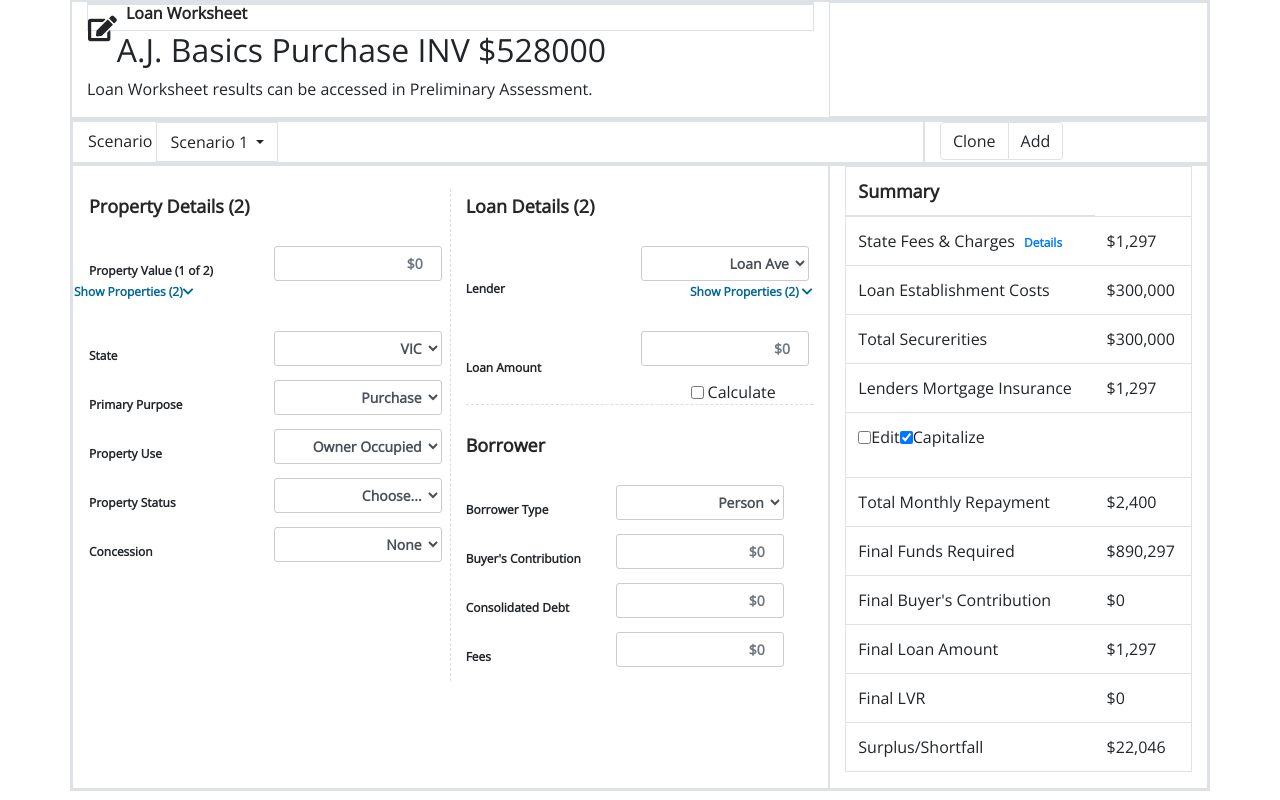
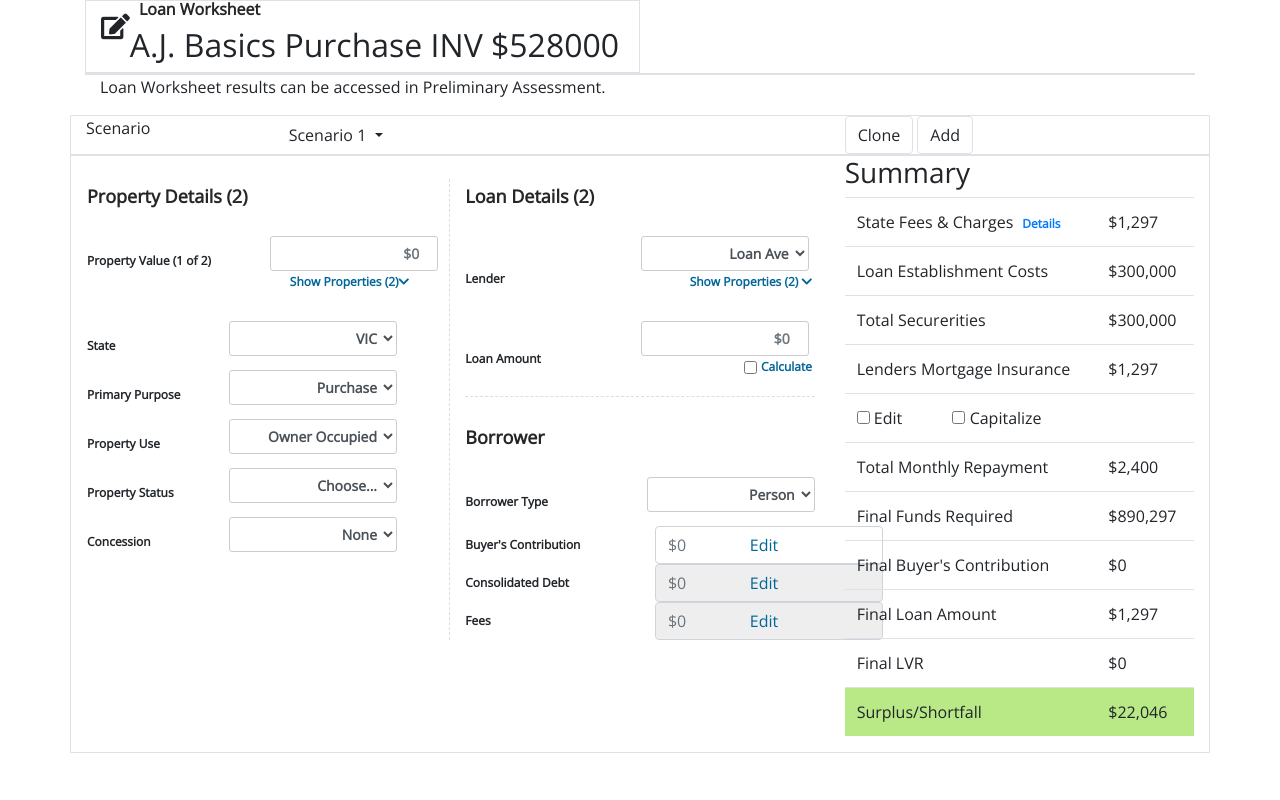
Before and after one commit to minaazimi/Pet-Shop, a website: page index.html in a window 1280 px wide. Drawn offline with nearby package versions, Linux system fonts and the light colour scheme; files that its build step writes are made by us from their sources.

Commit message:
Update index.html

```diff
--- a/index.html
+++ b/index.html
@@ -12,37 +12,45 @@
   <link rel="stylesheet" href="/css/style.css">
   <title>Loan Worsheet</title>
 </head>
+
 <body>
+
   <header>
-    <div class="container border">
-      <div class="row border">
-       <div class="col-8">
-         <div class="border">
+      <div class="container">
+        <!-- <div class="row "> -->
+         <div class="col col-md-6 border">
+           <div class="">
              <i id="LWbitmap" class="fas fa-edit"></i>
            </div>
-         <div class="border LWheader">
+           <div class="LWheader">
              <h1> Loan Worksheet</h1>
            </div>
-         <div>
-           <h2 class="LW-a-j">A.J. Basics Purchase INV $528000</h2>
+           <div class="LW-a-j">
+             <h2 >A.J. Basics Purchase INV $528000</h2>
            </div>
-         <div class="">
+          </div> <!--col ends -->
+          <div class="col col-m-6 border">
+            <!-- right logoes should be here!  -->
+          </div>
+          <!--</div> row ends -->
+            <div class="col LWtitle">
                <p>Loan Worksheet results can be accessed in Preliminary Assessment.</p>
             </div>
-         </div> <!--col-8 ends -->
-         <div class="col-4 border">
-         </div> <!--col-4 ends -->
-        </div> <!--row ends -->
+        <!-- </div>  row ends -->
        </div> <!--container ends -->
      </header>
 
+  <!-- Loan Worksheet Scenario section -->
     <div class="container border">
-    <!-- Loan Worksheet Scenario section -->
-    <div class="row border">
-     <div class="col-9 border">
+      <div class="row">
+       <div class="col-12 col-md-8">
+         <div class="row">
+            <div class="col-6 col-md-3">
               <label for="">Scenario</label>
+            </div>
+            <div class="col-6 col-md-9">
               <div class="btn-group">
-        <div class="border">
+                <div class="">
                   <button type="button" class="btn dropdown-toggle" data-toggle="dropdown" aria-haspopup="true" aria-expanded="false">
                   Scenario 1
                 </button>
@@ -53,38 +61,46 @@
                  <button class="dropdown-item" type="button">Something else here</button>
               </div>
             </div>
+          </div><!--  col ends -->
+         </div> <!-- row ends -->
        </div> <!-- Loan Worksheet Scenario section end  -->
-     <div class="col-3 border"> <!-- Clone/Add buttons start -->
-       <div class="btn-group" role="group" aria-label="Basic example">
+       <div class="col-12 col-md-4 "> <!-- Clone/Add buttons start -->
              <button type="button" class="btn border bg-white border-right-2">Clone</button>
              <button type="button" class="btn border bg-white">Add</button>
        </div><!-- Clone/Add buttons ends -->
-     </div>
      </div><!-- row -->
+    </div><!-- container -->
 
-   <div class="row border">
-    <div class="col-12 col-lg-8 border"><!-- left main column starts-->
+    <div class="container">
+     <div class="row LWboxShadow border">
+      <div class="col-12 col-lg-8"><!-- left main column starts-->
          <div class="row"><!-- Property details section starts -->
-          <div class="col-lg-5">
+            <div class=" col-lg-5">
               <form class="form-inline">
                   <div class="form-group row">
-                  <fieldset style="padding-left: 16px;">
+                    <fieldset class="LWpropertyBorder" style="padding-left: 16px;">
                       <legend class="LWheaders">Property Details (2)</legend>
 
                         <div class="form-group row">
-                        <div class="col col-lg-6">
+                          <div class="col col-sm-6 col-lg-6 LWpropertyMarginLabel">
                             <label for="LWpropertyValue" class=" LWlabel">Property Value (1 of 2)</label>
                           </div>
-                        <div class="col col-lg-6">
-                          <input type="number" class="form-control LWpropertyInput" id="LWpropertyValue" placeholder="$0">
-                        </div>
-                        <div class="LWlinks">
-                          <span><a href="#">Show Properties (2)<i class="fas fa-chevron-down"></i></a></span>
+                          <div class="col col-sm-6 col-lg-6">
+                            <input type="number" style="margin-left: 5%;" class="form-control LWpropertyInput" id="LWpropertyValue" placeholder="$0">
                           </div>
                         </div><!-- row ends -->
 
                         <div class="form-group row">
-                        <div class="col col-lg mt-20">
+                          <div class="col col-lg-5">
+                            <label for="LWshowProperty" class=" " hidden>Show Properties (2)</label>
+                          </div>
+                          <div class="col col-lg-7 ">
+                            <span id="LWshowProperty" class="LWlinks"><a href="#">Show Properties (2)<i class="fas fa-chevron-down"></i></a></span>
+                          </div>
+                        </div>
+
+                        <div class="form-group row">
+                          <div class="col col-lg LWpropertyMarginLabel">
                             <labelc class="LWlabel" for="LWstate">State</label>
                           </div>
                           <div class="col col-lg">
@@ -96,7 +112,7 @@
                         </div>
 
                       <div class="form-group row">
-                      <div class="col col-lg">
+                        <div class="col col-lg LWpropertyMarginLabel">
                           <label class="LWlabel" for="LWprimaryPurpose">Primary Purpose</label>
                         </div>
                         <div class="col col-lg">
@@ -108,7 +124,7 @@
                       </div>
 
                       <div class="form-group row">
-                      <div class="col col-lg">
+                        <div class="col col-lg LWpropertyMarginLabel">
                           <label class="LWlabel" for="LWpropertyUse">Property Use</label>
                         </div>
                         <div class="col col-lg">
@@ -120,7 +136,7 @@
                       </div>
 
                       <div class="form-group row">
-                      <div class="col col-lg">
+                        <div class="col col-lg LWpropertyMarginLabel">
                           <label class="LWlabel" for="LWpropertyStatus">Property Status</label>
                         </div>
                         <div class="col col-lg">
@@ -132,7 +148,7 @@
                       </div>
 
                       <div class="form-group row">
-                      <div class="col col-lg">
+                        <div class="col col-lg LWpropertyMarginLabel">
                           <label class="LWlabel" for="LWconcessio">Concession</label>
                         </div>
                         <div class="col col-lg">
@@ -154,8 +170,8 @@
                 <fieldset>
                   <legend class="LWheaders">Loan Details (2)</legend>
 
-                  <div class="form-group row">
-                    <div class="col">
+                    <div class="form-group row LWloanmargin">
+                      <div class="col LWmarginLabelLoan">
                         <label class="LWlabel" for="LWlender">Lender</label>
                       </div>
                       <div class="col">
@@ -170,14 +186,14 @@
                     </div>
 
                     <div class="form-group row">
-                    <div class="col">
+                      <div class="col LWmarginLabelLoan">
                         <label class="LWlabel" for="LWloanAmount">Loan Amount</label>
                       </div>
                       <div class="col">
                         <input id="LWloanAmount" type="number" class="form-control LWloanInput" placeholder="$0">
-                       <div class="form-group form-check">
+                         <div class="form-group form-check LWlinks LWcalculate" style="margin-bottom: 20px;">
                             <input type="checkbox" class="form-check-input" id="LWcalculate">
-                          <label readonly class="form-check-label" for="LWcalculate">Calculate</label>
+                            <span><a href="#"><label class="form-check-label" for="LWcalculate">Calculate</label></a></span>
                         </div>
                       </div>
                     </div>
@@ -185,7 +201,10 @@
                 </fieldset>
               </form>
 
-            <form class="form-inline">
+              <div class="">
+
+              </div>
+              <form class="form-inline LWborrowerBorder">
                 <fieldset>
                   <legend class="LWheaders">Borrower</legend>
 
@@ -201,102 +220,111 @@
                       </div>
                     </div>
 
-                  <div class=" form-group row">
-                    <div class="col">
+                    <div class=" form-group row LWmarginb">
+                      <div class="col col-lg-6">
                         <label class="LWlabel" for="LWbuyerContribution">Buyer's Contribution</label>
                       </div>
-                    <div class="col">
-                      <input type="number" class="form-control LWborrower" id="LWbuyerContribution" placeholder="$0">
+                        <div class="col col-lg-3">
+                          <input type="number" class="form-control LWborrowerInput" id="LWbuyerContribution" placeholder="$0">
+                        </div>
+                        <div class="col col-lg-3">
+                          <span><a class="LWeditLinks" href="#">Edit</a></span>
                         </div>
                     </div>
 
-                  <div class="form-group row">
-                    <div class="col">
+                    <div class=" form-group row LWmarginb ">
+                      <div class="col col-lg-6">
                         <label class="LWlabel" for="LWcosolidationDebt">Consolidated Debt</label>
                       </div>
-                    <div class="col">
-                      <input type="number" class="form-control LWborrower" id="LWcosolidationDebt" placeholder="$0">
+                        <div class="col col-lg-3">
+                          <input type="number" style="background-color: #EEEEEE;" class="form-control LWborrowerInput" id="LWcosolidationDebt" placeholder="$0">
+                        </div>
+                        <div class="col col-lg-3">
+                          <span><a class="LWeditLinks" href="#">Edit</a></span>
                         </div>
                     </div>
 
-                  <div class="form-group row">
-                    <div class="col">
+                    <div class=" form-group row LWmarginb ">
+                      <div class="col col-lg-6">
                         <label class="LWlabel" for="LWfees">Fees</label>
                       </div>
-                    <div class="col">
-                      <input type="number" class="form-control LWborrower" id="LWfees" placeholder="$0">
+                        <div class="col col-lg-3">
+                          <input type="number" style="background-color: #EEEEEE;" class="form-control LWborrowerInput" id="LWfees" placeholder="$0">
+                        </div>
+                        <div class="col col-lg-3">
+                          <span><a class="LWeditLinks" href="#">Edit</a></span>
                         </div>
                     </div>
+
                 </fieldset>
               </form>
         </div><!-- Loan Details(2) section ends -->
-
-       <!-- <form action="">
-         <input type="radio" name="Borrower" value="ppr concenssion"> PPR Concenssion<br>
-         <input type="radio" name="Borrower" value="fisrt home buyers Concenssion"> First Home Buyers Concenssion<br>
-         <input type="radio" name="Borrower" value="fisrt home buyers with family"> First Home Buyers With Family<br>
-         <input type="radio" name="Borrower" value="pension/concenssion card"> Pension/Concenssion Card
-       </form> -->
       </div><!-- Property details section ends -->
     </div><!-- left main column ends -->
 
-  <div class="col-12 col-lg-4 border bg-gray"><!-- right main column starts-->
-          <table class="table table-hover border">
+    <div class="col-12 col-lg-4 LWsummaryTable"><!-- right main column starts-->
+      <div class="LWsummaryheader">
+        <h3>Summary</h3>
+      </div>
+            <table class="table">
               <tbody>
                 <thead>
                   <tr>
-                  <th class="LWheaders">Summary</th>
+                    <th hidden class="LWheaders">Summary</th>
                   </tr>
                 </thead>
-              <!-- <table class="table table-hover border"> -->
                 <tr>
                   <td colspan="6">State Fees &amp; Charges <a href="#" class="badge badge-Primary">Details</a></td>
-                <td>$1,297</td>
+                  <td data-type="number">$1,297</td>
                 </tr>
                 <tr>
                   <td colspan="6">Loan Establishment Costs</td>
-                <td>$300,000</td>
+                  <td data-type="number">$300,000</td>
                 </tr>
                 <tr>
                  <td colspan="6">Total Securerities</td>
-               <td>$300,000</td>
+                 <td data-type="number">$300,000</td>
+                </tr>
+                <div id="LWlendersInsurance" class="">
+                  <tr >
+                    <td colspan="6">Lenders Mortgage Insurance</td>
+                    <td data-type="number">$1,297</td>
                   </tr>
                   <tr>
-                <td colspan="6">Lenders Mortgage Insurance</td>
-                <td>$1,297</td>
+                    <td colspan="3">
+                      <input type="checkbox" name="Mortgage Insurance" value="edit"> Edit<br>
+                    </td>
+                    <td colspan="3">
+                      <input type="checkbox" name="Mortgage Insurance" value="capitalize"> Capitalize<br>
+                    </td>
+                    <td colspan="3"></td>
                   </tr>
-              <!-- </table> -->
-              <tr>
-                <td colspan="7">
-                  <form class="form-group form-inline" action="" method="get">
-                    <input type="checkbox" name="Mortgage Insurance" value="edit"> Edit<br>
-                    <input type="checkbox" name="Mortgage Insurance" value="capitalize" checked> Capitalize<br>
-                  </form>
-                </td>
-              </tr>
-              <tr>
+                </div>
+
+
+                <tr id="LWtotalRepayment">
                   <td colspan="6">Total Monthly Repayment</td>
-                <td>$2,400</td>
+                  <td data-type="number">$2,400</td>
                 </tr>
                 <tr>
                   <td colspan="6">Final Funds Required</td>
-                <td>$890,297</td>
+                  <td data-type="number">$890,297</td>
                 </tr>
                 <tr>
                   <td colspan="6">Final Buyer's Contribution</td>
-                <td>$0</td>
+                  <td data-type="number">$0</td>
                 </tr>
                 <tr>
                   <td colspan="6">Final Loan Amount</td>
-                <td>$1,297</td>
+                  <td data-type="number">$1,297</td>
                 </tr>
                 <tr>
                   <td colspan="6">Final LVR</td>
-                <td>$0</td>
+                  <td data-type="number">$0</td>
                 </tr>
-              <tr>
+                <tr style="background-color: #B8E986;">
                   <td colspan="6">Surplus/Shortfall</td>
-                <td>$22,046</td>
+                  <td data-type="number">$22,046</td>
                 </tr>
               </tbody>
             </table>
```
Lines whose indentation alone changed are shown as unchanged.
